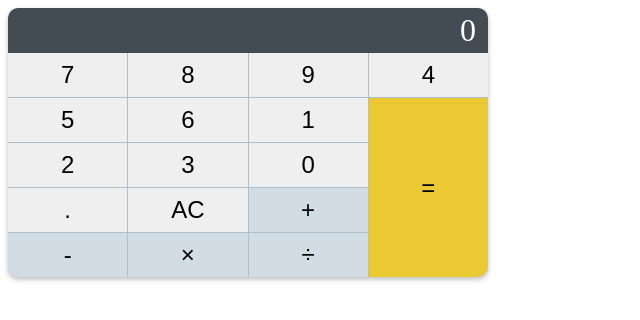
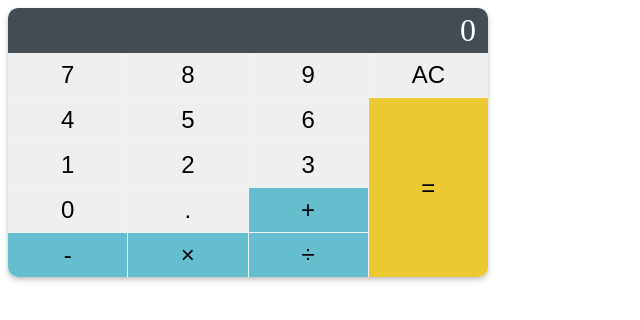
Before and after one commit to acarusillo/Calculator2_W2, a plain HTML site: page index.html in a window 1280 px wide. Shown: the whole page, without its empty margins (0-640 px from the left). Drawn offline with Linux system fonts and the light colour scheme.

Commit message:
AC button position is changed

```diff
--- a/index.html
+++ b/index.html
@@ -11,12 +11,12 @@
     </head>
     <body>
         <div class="calculator">
-            <div class="calculator__output">0</div>
-            <div class="calculator__keys">
-
+         <div class="calculator__output">0</div>
+          <div class="calculator__keys">
               <button class="calculator__key">7</button>
               <button class="calculator__key">8</button>
               <button class="calculator__key">9</button>
+              <button class="calculator__key">AC</button>
               <button class="calculator__key">4</button>
               <button class="calculator__key">5</button>
               <button class="calculator__key">6</button>
@@ -25,7 +25,6 @@
               <button class="calculator__key">3</button>
               <button class="calculator__key">0</button>
               <button class="calculator__key">.</button>
-              <button class="calculator__key">AC</button>
               <button class="calculator__key calculator__key--enter">=</button>
               <button class="calculator__key calculator__key--operator">+</button>
               <button class="calculator__key calculator__key--operator">-</button>
--- a/styles.css
+++ b/styles.css
@@ -26,7 +26,7 @@
     display: grid;
     grid-template-columns: repeat(4, 1fr);
     grid-gap: 1px;
-    background: hsl(208, 24%, 74%);
+    background: hsl(210, 17%, 95%);
   }
 .calculator__key--enter {
     grid-column: 4 / 5; /* Start at column #4 and end at column #5 (the very right edge). */
@@ -34,7 +34,7 @@
   }
 
   .calculator__key--operator {
-    background: hsl(208, 25%, 86%);
+    background: hsl(189, 52%, 60%);
   }
 
   .calculator__key--enter {
```
